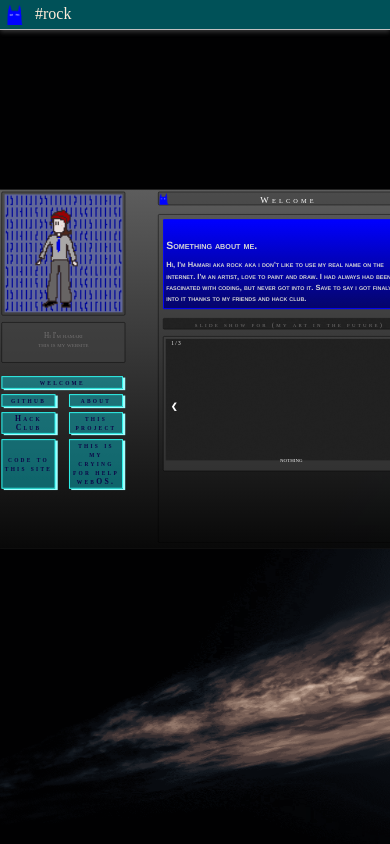
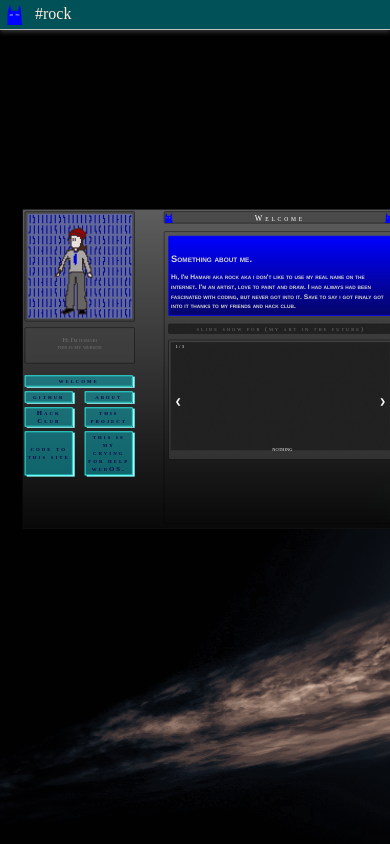
Before and after one commit to hamarisun/check, a plain HTML site: page index.html in a window 390 px wide. Drawn offline with Linux system fonts and the light colour scheme.

Commit message:
Add files via upload

```diff
--- a/style.css
+++ b/style.css
@@ -443,7 +443,7 @@ a{
 
 @media screen and (max-width: 500px){
     #main{
-        transform: scale(0.45);
+        transform: scale(0.40);
         margin-top: -200px;
         margin-left: -330px;
         height: 800px;
```
